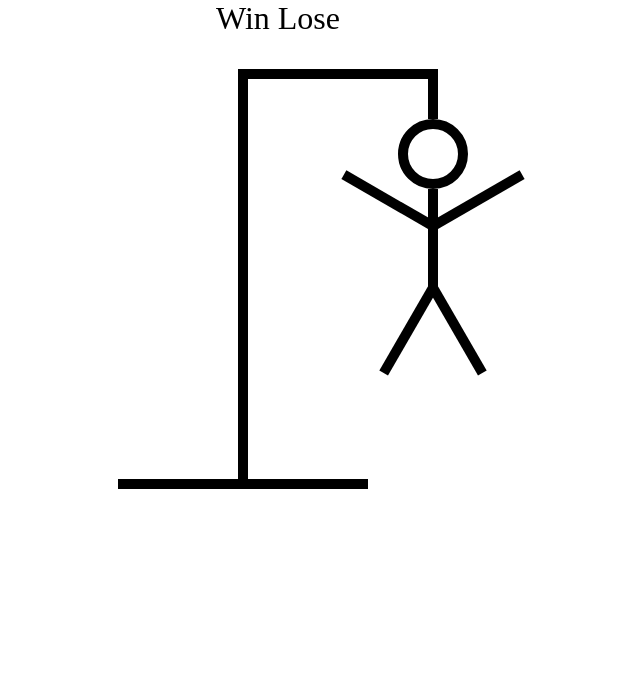
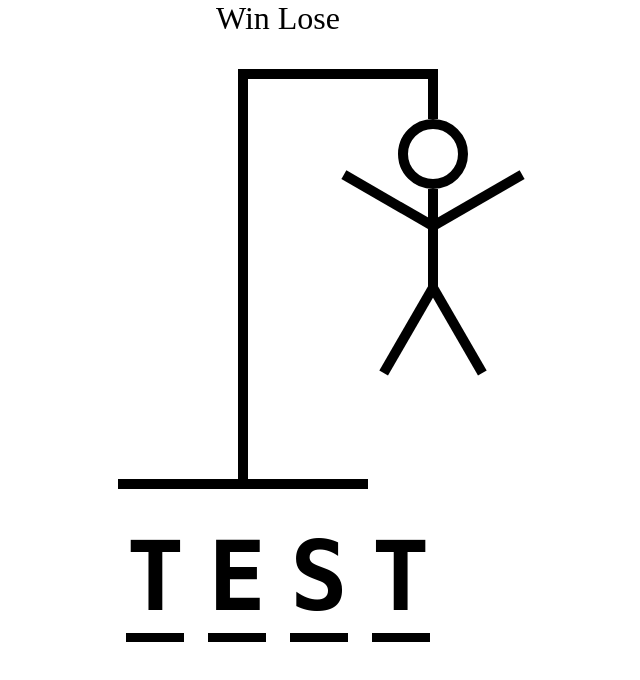
Before and after one commit to adamLangsti/Hangman, a React (Vite) app: page / in a window 1280 px wide. Shown: the top 680 px of the page, without its empty margins (362-1002 px from the left). Built offline with nearby package versions, Linux system fonts and the light colour scheme.

Commit message:
feat: create span for individual letter

```diff
--- a/src/HangmanWord.tsx
+++ b/src/HangmanWord.tsx
@@ -1,3 +1,14 @@
+import '../src/styles/hangmanword.css';
+
 export function HangmanWord() {
-
+    const word = 'test';
+    return (
+        <div className='wordContainer'>
+            {word.split('').map((letter, index) => (
+                <span key={index} className='letters'>
+                    {letter}
+                </span>
+            ))}
+        </div>
+    );
 }
```
